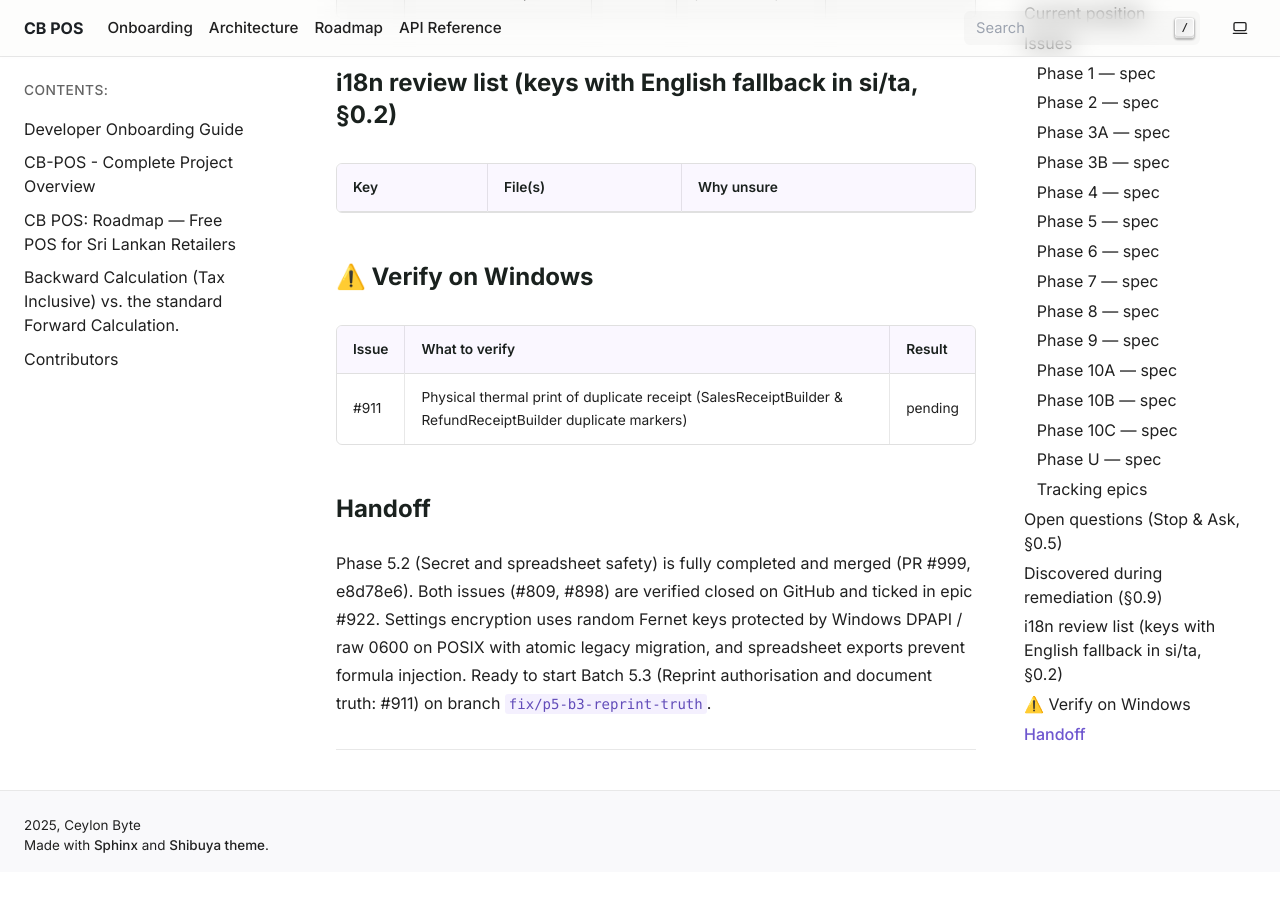
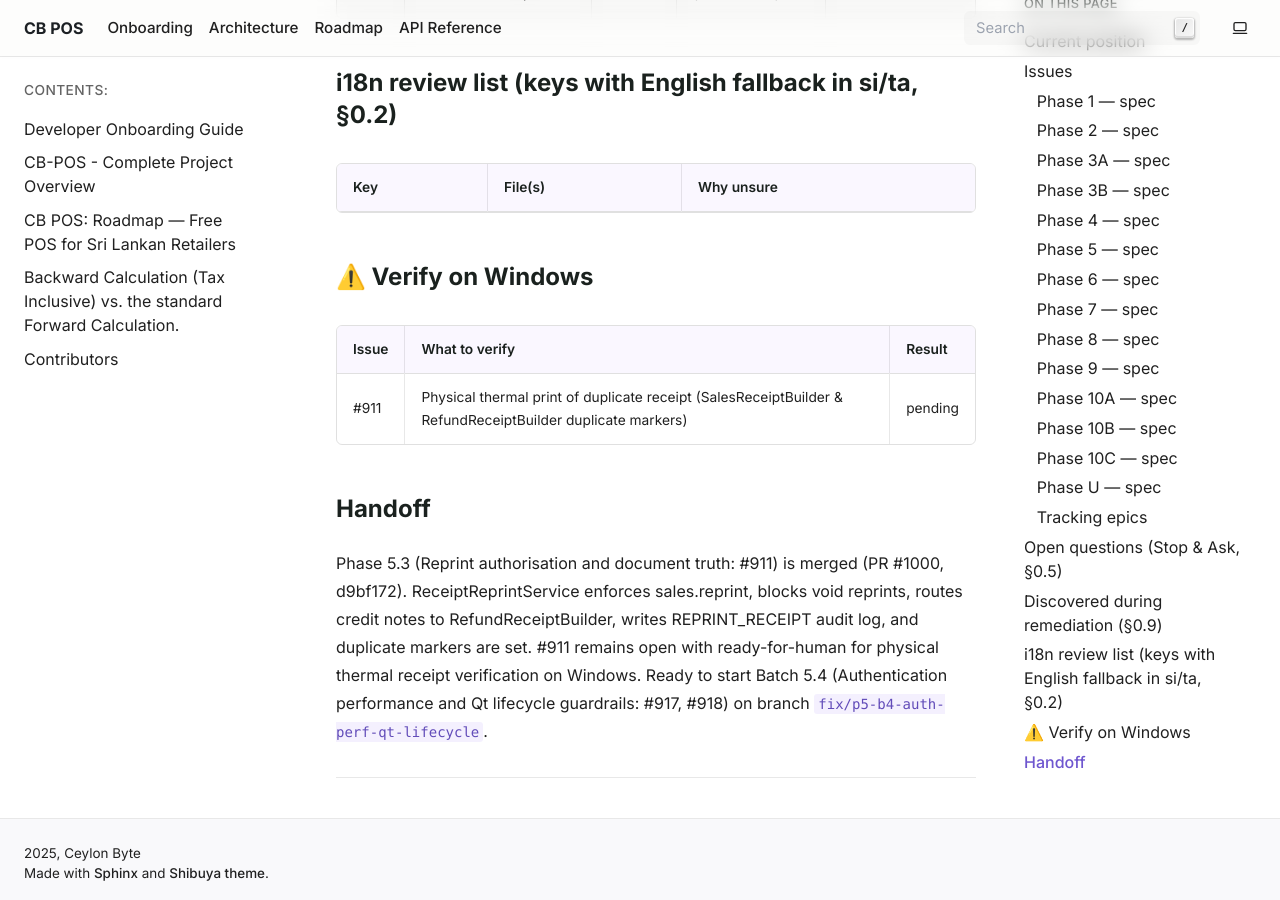
Before and after one commit to HMAHD/CB-POS, a Sphinx documentation site: the page built from docs/remediation/PROGRESS.md, in a window 1280 px wide and 900 px high, scrolled down 25527 px. Built offline with Sphinx 7.4.7, drawn with Linux system fonts in a browser that asks for light colours; pages that are not in the unit, such as notebooks, are missing from menus; before the commit the page ends 26399 px from its top, so only the background shows below that; some of the changed text lies outside the part shown.

Commit message:
docs(remediation): complete Phase 5.3 and start Batch 5.4

```diff
--- a/docs/remediation/PROGRESS.md
+++ b/docs/remediation/PROGRESS.md
@@ -25,7 +25,7 @@ Statuses: `todo` · `in-progress` · `blocked (Q#)` · `pr-open` · `done` (merg
 
 ## Current position
 
-- Phase: 5 · Batch: 5.3 · Branch: fix/p5-b3-reprint-truth · PR: #1000 · Last session: 2026-11-07
+- Phase: 5 · Batch: 5.4 · Branch: fix/p5-b4-auth-perf-qt-lifecycle · PR: none · Last session: 2026-11-08
 
 ## Issues
 
@@ -137,7 +137,7 @@ Statuses: `todo` · `in-progress` · `blocked (Q#)` · `pr-open` · `done` (merg
 | #896 | Committing a GRN has no permission check (purchase.create_grn is defined but … | medium | 5.1 | done | #998 | 8e4ed10 · Enforce purchase.create_grn on GRN commit, add suppliers.manage and migration |
 | #809 | Settings encryption key is derived from hostname when missing (predictable) | medium | 5.2 | done | #999 | e8d78e6 · Random Fernet key, DPAPI/raw protection at rest, atomic legacy migration, unwrap quarantine |
 | #898 | Excel export writes text cells starting with "=" as live formulas (CSV/formul… | medium | 5.2 | done | #999 | e8d78e6 · Prevent formula injection via XLSX_WRITER_OPTIONS and csv_safe escaping |
-| #911 | Reprint prints voided sales and credit notes as ordinary "Cash Receipt" dupli… | low | 5.3 | pr-open | #1000 | ReceiptReprintService, sales.reprint permission & migration, refund document receipt truth, part-refunded note, void disable & tooltip |
+| #911 | Reprint prints voided sales and credit notes as ordinary "Cash Receipt" dupli… | low | 5.3 | done | #1000 | d9bf172 · ReceiptReprintService, sales.reprint permission & migration, refund document receipt truth, part-refunded note, void disable & tooltip (⚠️ Windows print pending) |
 | #917 | PIN login runs one bcrypt check per active user on the UI thread, freezing th… | low | 5.4 | todo | | |
 | #918 | Three places use the segfault-prone `destroyed` pattern that CLAUDE.md forbid… | low | 5.4 | todo | | |
 
@@ -305,4 +305,4 @@ Statuses: `todo` · `in-progress` · `blocked (Q#)` · `pr-open` · `done` (merg
 | #911 | Physical thermal print of duplicate receipt (SalesReceiptBuilder & RefundReceiptBuilder duplicate markers) | pending |
 
 ## Handoff
-Phase 5.2 (Secret and spreadsheet safety) is fully completed and merged (PR #999, e8d78e6). Both issues (#809, #898) are verified closed on GitHub and ticked in epic #922. Settings encryption uses random Fernet keys protected by Windows DPAPI / raw 0600 on POSIX with atomic legacy migration, and spreadsheet exports prevent formula injection. Ready to start Batch 5.3 (Reprint authorisation and document truth: #911) on branch `fix/p5-b3-reprint-truth`.
+Phase 5.3 (Reprint authorisation and document truth: #911) is merged (PR #1000, d9bf172). ReceiptReprintService enforces sales.reprint, blocks void reprints, routes credit notes to RefundReceiptBuilder, writes REPRINT_RECEIPT audit log, and duplicate markers are set. #911 remains open with ready-for-human for physical thermal receipt verification on Windows. Ready to start Batch 5.4 (Authentication performance and Qt lifecycle guardrails: #917, #918) on branch `fix/p5-b4-auth-perf-qt-lifecycle`.
```
